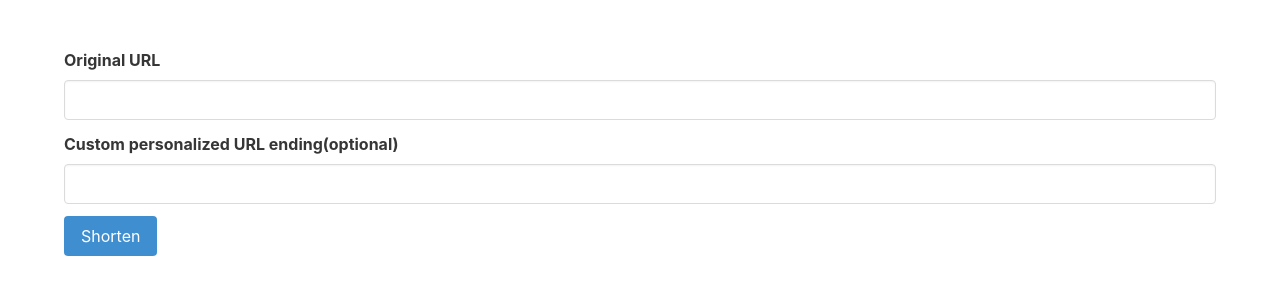
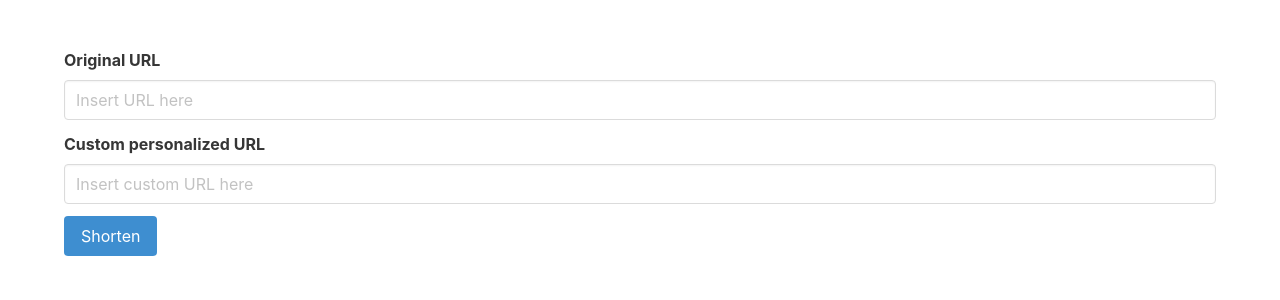
Before and after one commit to ksh168/smolink-url_shortener, a Flask app: page / in a window 1280 px wide. Shown: the top 300 px of the page. Run offline with Flask 2, Linux system fonts and the light colour scheme.

Commit message:
Updated url fields with placeholder text

```diff
--- a/url_shortener/templates/index.html
+++ b/url_shortener/templates/index.html
@@ -16,19 +16,19 @@
                     <label class="label">Original URL</label>
                     <div class="control">
                         {% if original_url %}
-                        <input class="input" type="url" name="original_url" value = "{{original_url}}" pattern="(?:http|ftp)[s]?://(?:[a-zA-Z]|[0-9]|[$-_@.&+]|[!*\(\),]|(?:%[0-9a-fA-F][0-9a-fA-F]))+" required>
+                        <input class="input" type="url" placeholder="Insert URL here" name="original_url" value = "{{original_url}}" pattern="(?:http|ftp)[s]?://(?:[a-zA-Z]|[0-9]|[$-_@.&+]|[!*\(\),]|(?:%[0-9a-fA-F][0-9a-fA-F]))+" required>
                         {% else %}
-                        <input class="input" type="url" name="original_url" pattern="(?:http|ftp)[s]?://(?:[a-zA-Z]|[0-9]|[$-_@.&+]|[!*\(\),]|(?:%[0-9a-fA-F][0-9a-fA-F]))+" required>
+                        <input class="input" type="url" placeholder="Insert URL here" name="original_url" pattern="(?:http|ftp)[s]?://(?:[a-zA-Z]|[0-9]|[$-_@.&+]|[!*\(\),]|(?:%[0-9a-fA-F][0-9a-fA-F]))+" required>
                         {% endif %}
                     </div>
                 </div>
                 <div class="field">
-                    <label class="label">Custom personalized URL ending(optional)</label>
+                    <label class="label">Custom personalized URL</label>
                     <div class="control">
                         {% if custom_end %}
-                        <input class="input" type="text" name="custom_end" value = "{{custom_end}}">
+                        <input class="input" placeholder="Insert custom URL here" type="text" name="custom_end" value = "{{custom_end}}">
                         {% else %}
-                        <input class="input" type="text" name="custom_end">
+                        <input class="input" placeholder="Insert custom URL here" type="text" name="custom_end">
                         {% endif %}
                     </div>
                     {% if message %}
```
